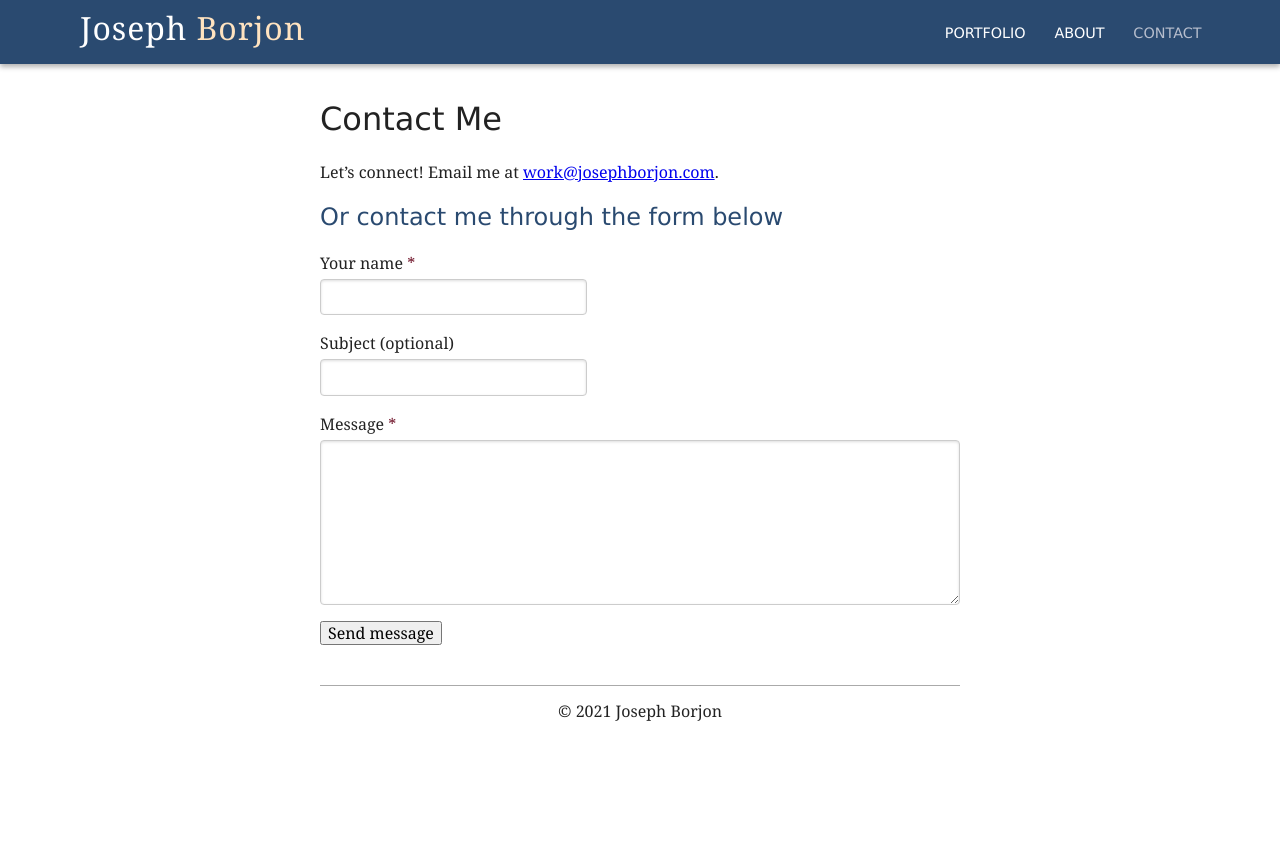
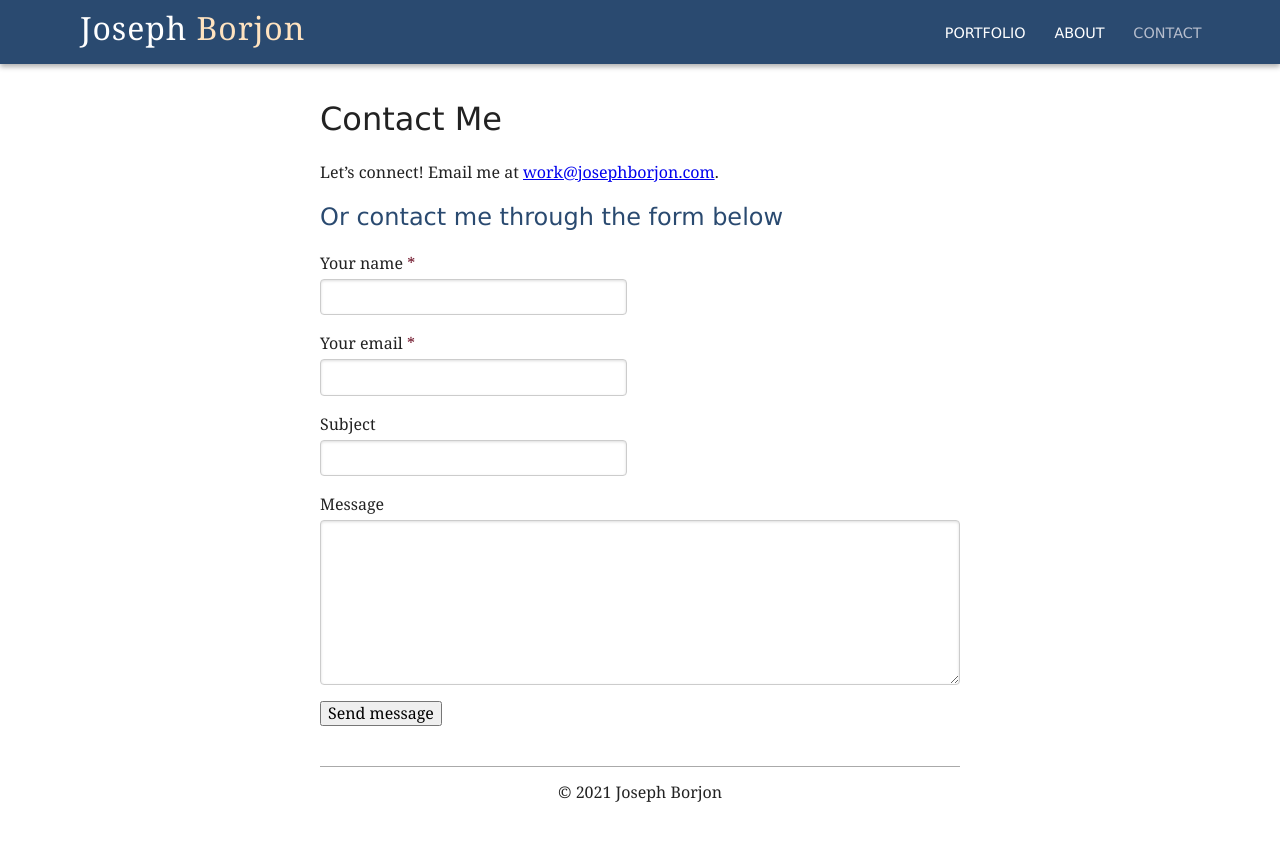
Before and after one commit to jborjon/jborjon.github.io, a Jekyll site: the page built from contact.html, in a window 1280 px wide. Shown: the top 841 px of the page. Built offline with Jekyll 4.4.1, drawn with Linux system fonts in a browser that asks for light colours; some web fonts are replaced.

Commit message:
Update contact form fields

```diff
--- a/contact.html
+++ b/contact.html
@@ -11,15 +11,19 @@ id: contact
 <form class="pure-form pure-form-stacked kwes-form" action="https://kwes.io/api/foreign/forms/GWQQRHUOX2O5yIwqWHD9">
   <p>
     <label for="client-name">Your name <span class="form-required-mark">*</span></label>
-    <input required type="text" name="client-name">
+    <input required type="text" size="24" name="client-name">
   </p>
   <p>
-    <label for="subject">Subject (optional)</label>
-    <input type="text" name="subject" rules="max:255">
+    <label for="email">Your email <span class="form-required-mark">*</span></label>
+    <input required type="email" size="24" name="email">
   </p>
   <p>
-    <label for="client-message">Message <span class="form-required-mark">*</span></label>
-    <textarea required name="client-message" cols="80" rows="8"></textarea>
+    <label for="subject">Subject</label>
+    <input type="text"  size="24" name="subject" rules="max: 255">
+  </p>
+  <p>
+    <label for="client-message">Message</label>
+    <textarea name="client-message" cols="80" rows="8"></textarea>
   </p>
 
   <button type="submit">Send message</button>
```
